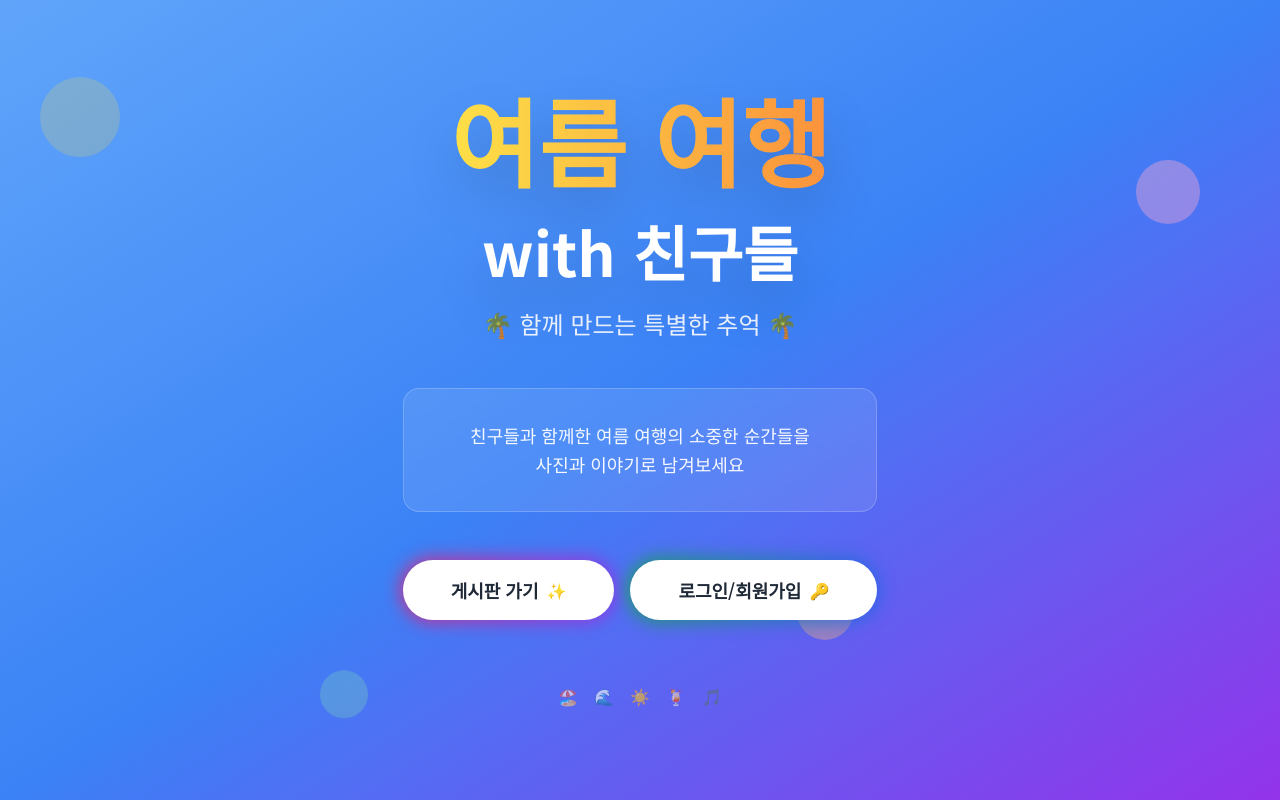
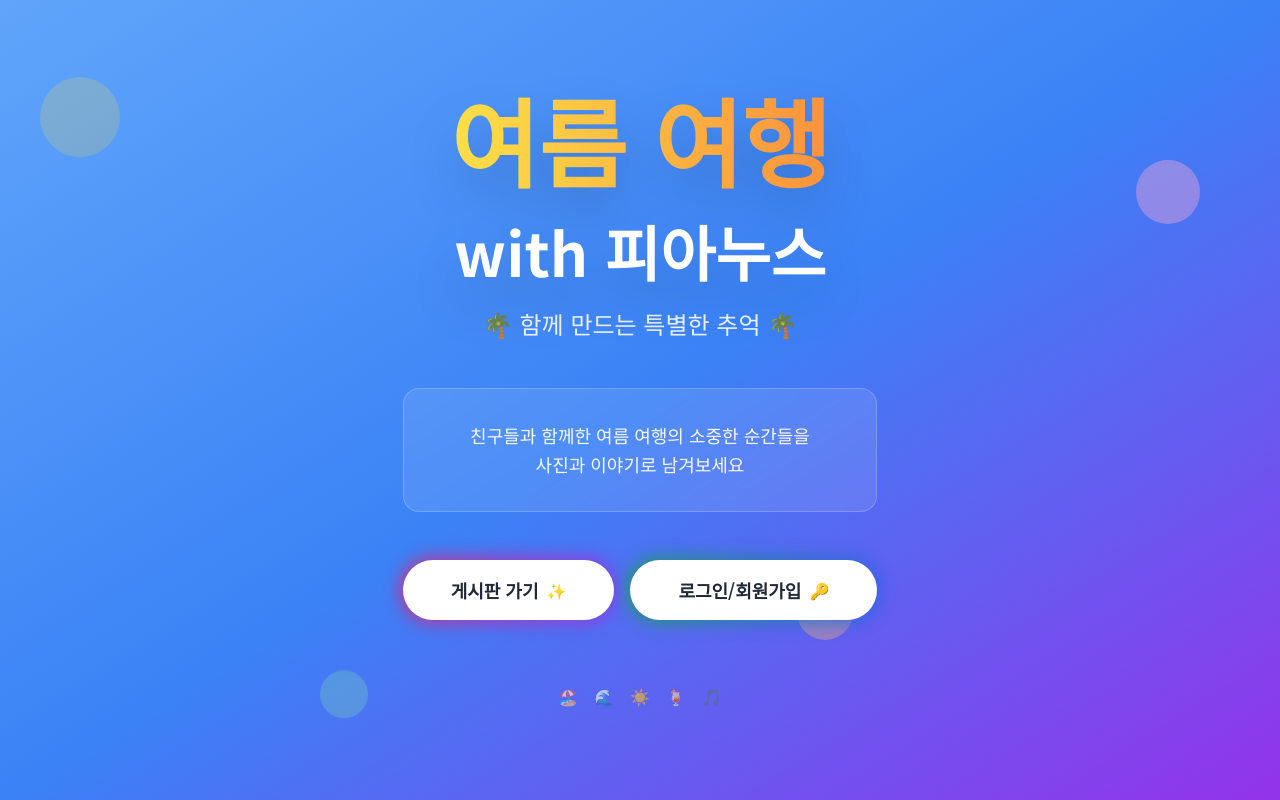
Before and after one commit to kksun12/baemoon_study, a Next.js app: page / in a window 1280 px wide. Built offline with nearby package versions, Linux system fonts and the light colour scheme.

Commit message:
메인화면 제목을 'with 친구들'에서 'with 피아누스'로 변경

```diff
--- a/src/app/page.tsx
+++ b/src/app/page.tsx
@@ -20,7 +20,7 @@ export default function Home() {
               여름 여행
             </span>
             <br />
-            <span className="text-4xl md:text-6xl">with 친구들</span>
+            <span className="text-4xl md:text-6xl">with 피아누스</span>
           </h1>
 
           {/* 부제목 */}
```
